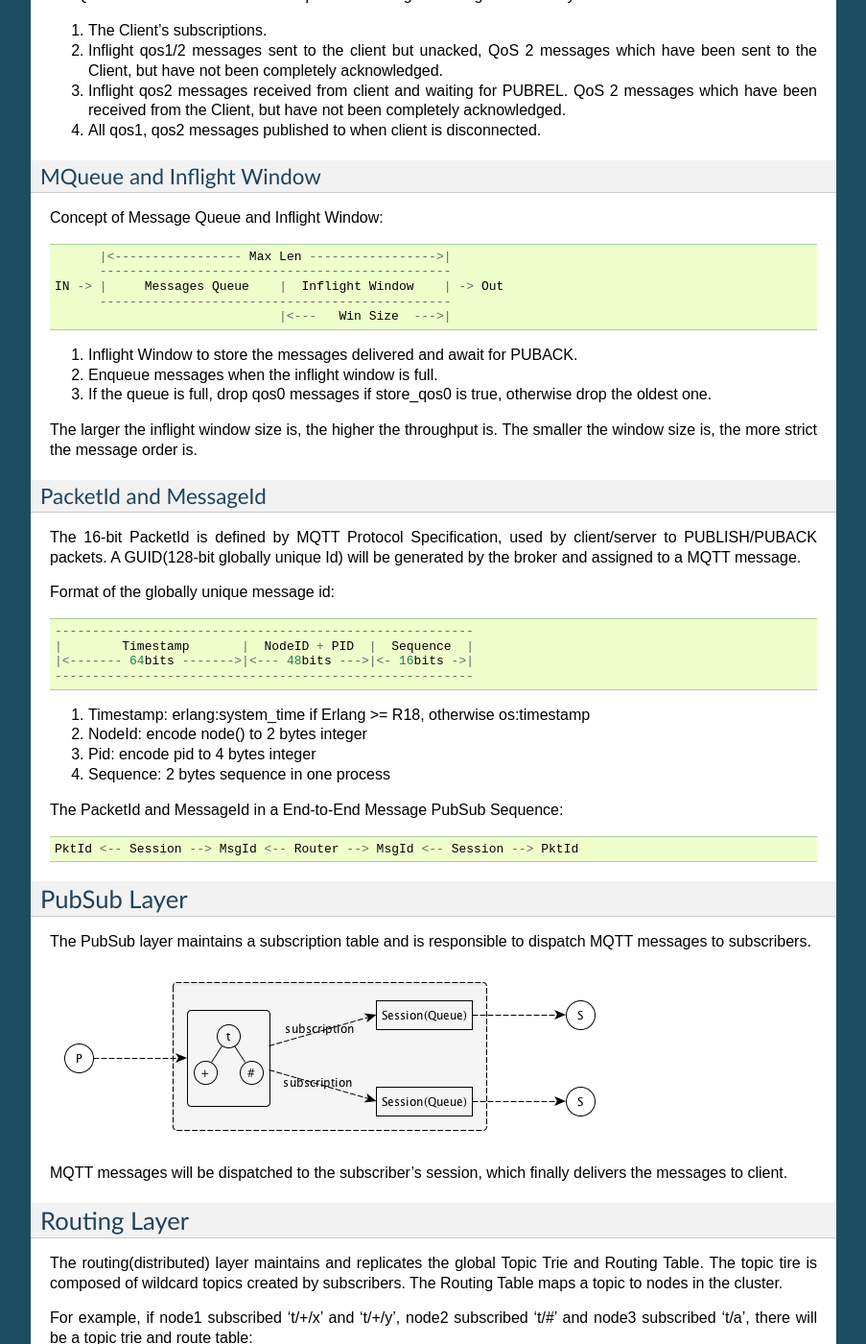
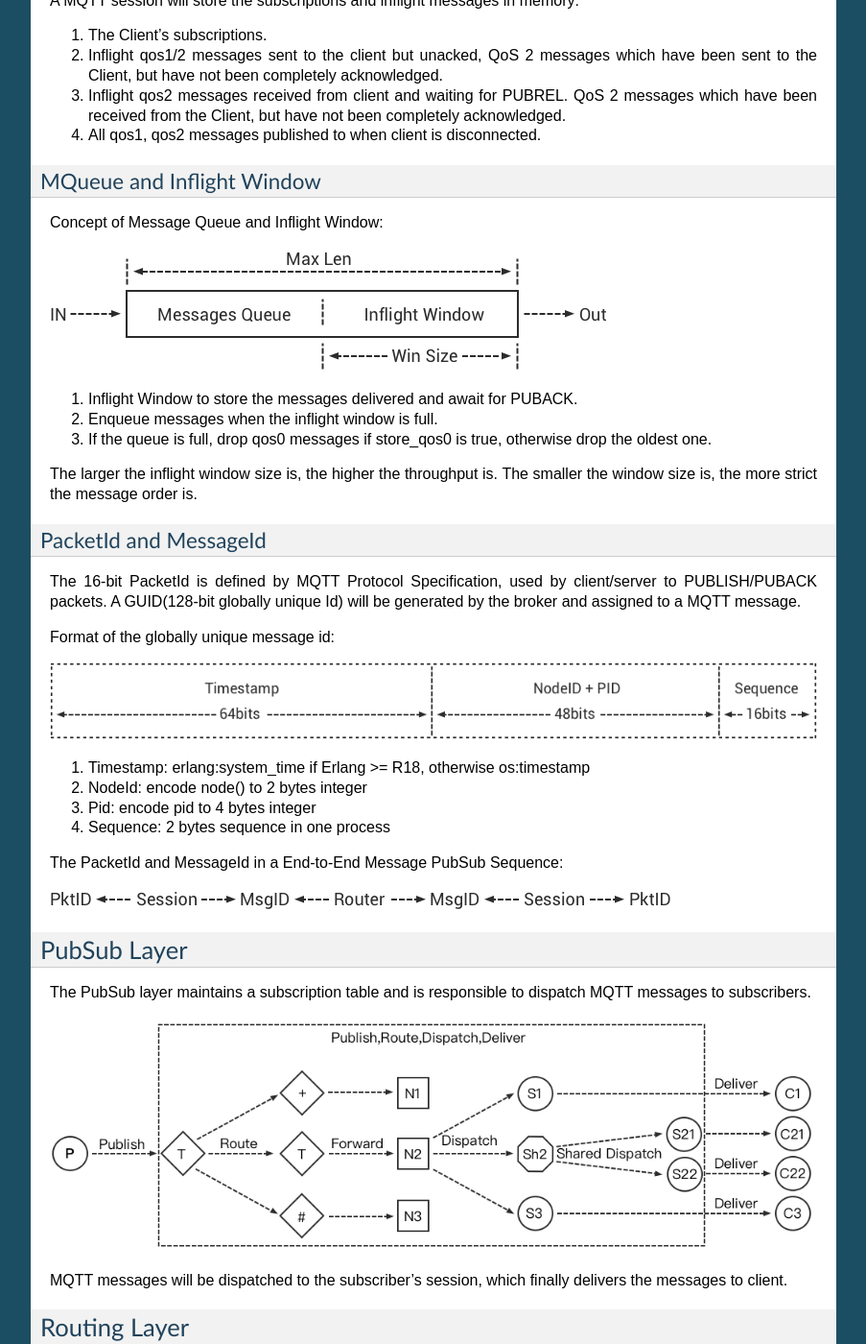
Before and after one commit to emqxarchive/emqx-docs-en, a Sphinx documentation site: the page built from source/design.rst, in a window 1280 px wide and 1400 px high, scrolled down 1974 px. Shown: the whole window at 96% size, without its empty margins (198-1101 px from the left). Built offline with Sphinx 7.4.7, drawn with Linux system fonts in a browser that asks for light colours; some of the changed text lies outside the part shown.

Commit message:
Update resource

```diff
--- a/source/design.rst
+++ b/source/design.rst
@@ -13,18 +13,11 @@ Architecture
 
 The *EMQ* broker 1.0 is more like a network Switch or Router, not a traditional enterprise message queue. Compared to a network router that routes packets based on IP or MPLS label, the *EMQ* broker routes MQTT messages based on topic trie.
 
-.. image:: _static/images/concept.png
+.. image:: ./_static/images/design_1.png
 
-The *EMQ* 2.0 seperated the Message Flow Plane and Monitor/Control Plane, the Architecture is something like::
+The *EMQ* 2.0 seperated the Message Flow Plane and Monitor/Control Plane, the Architecture is something like:
 
-              Control Plane
-           --------------------
-              |            |
-  FrontEnd -> | Flow Plane | -> BackEnd
-              |            |
-            Session      Router
-           ---------------------
-               Monitor Plane
+.. image:: _static/images/design_2.png
 
 Design Philosophy
 -----------------
@@ -114,13 +107,9 @@ A MQTT session will store the subscriptions and inflight messages in memory:
 MQueue and Inflight Window
 --------------------------
 
-Concept of Message Queue and Inflight Window::
+Concept of Message Queue and Inflight Window:
 
-          |<----------------- Max Len ----------------->|
-          -----------------------------------------------
-    IN -> |     Messages Queue    |  Inflight Window    | -> Out
-          -----------------------------------------------
-                                  |<---   Win Size  --->|
+.. image:: _static/images/design_3.png
 
 1. Inflight Window to store the messages delivered and await for PUBACK.
 
@@ -135,21 +124,18 @@ PacketId and MessageId
 
 The 16-bit PacketId is defined by MQTT Protocol Specification, used by client/server to PUBLISH/PUBACK packets. A GUID(128-bit globally unique Id) will be generated by the broker and assigned to a MQTT message.
 
-Format of the globally unique message id::
+Format of the globally unique message id:
 
-    --------------------------------------------------------
-    |        Timestamp       |  NodeID + PID  |  Sequence  |
-    |<------- 64bits ------->|<--- 48bits --->|<- 16bits ->|
-    --------------------------------------------------------
+.. image:: _static/images/design_4.png
 
 1. Timestamp: erlang:system_time if Erlang >= R18, otherwise os:timestamp
 2. NodeId:    encode node() to 2 bytes integer
 3. Pid:       encode pid to 4 bytes integer
 4. Sequence:  2 bytes sequence in one process
 
-The PacketId and MessageId in a End-to-End Message PubSub Sequence::
+The PacketId and MessageId in a End-to-End Message PubSub Sequence:
 
-    PktId <-- Session --> MsgId <-- Router --> MsgId <-- Session --> PktId
+.. image:: _static/images/design_5.png
 
 ------------
 PubSub Layer
@@ -157,7 +143,7 @@ PubSub Layer
 
 The PubSub layer maintains a subscription table and is responsible to dispatch MQTT messages to subscribers.
 
-.. image:: _static/images/dispatch.png
+.. image:: ./_static/images/design_6.png
 
 MQTT messages will be dispatched to the subscriber's session, which finally delivers the messages to client.
 
```
Also changed, not shown: other parts of source/design.rst (+5 -20 lines), source/guide.rst (+10 -27 lines), source/_static/images/concept.png (deleted), source/_static/images/design_1.png (added), source/_static/images/design_2.png (added), source/_static/images/design_3.png (added), source/_static/images/design_4.png (added), source/_static/images/design_5.png (added), source/_static/images/design_6.png (added), source/_static/images/design_7.png (added), source/_static/images/design_8.png (added), source/_static/images/design_9.png (added), source/_static/images/dispatch.png (deleted), source/_static/images/guide_1.png (added), 5 more files.
